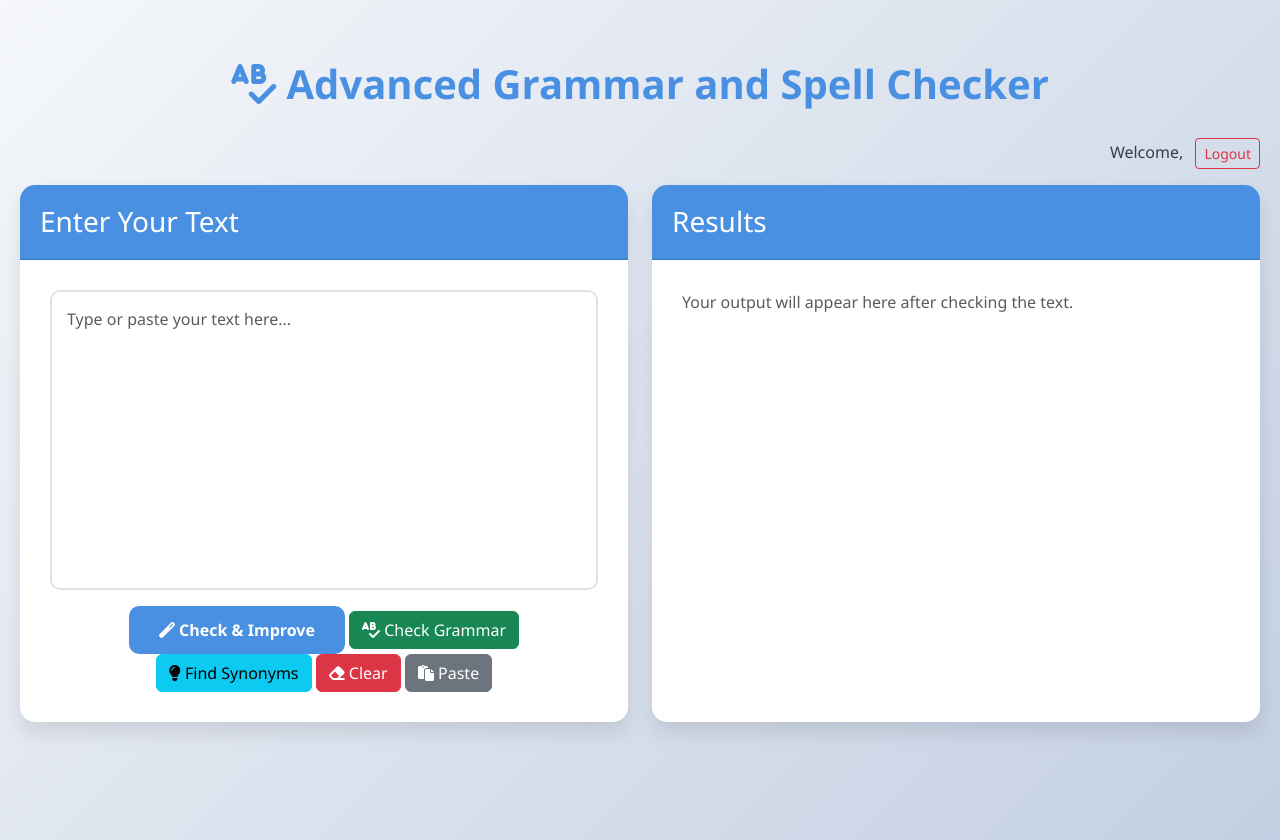
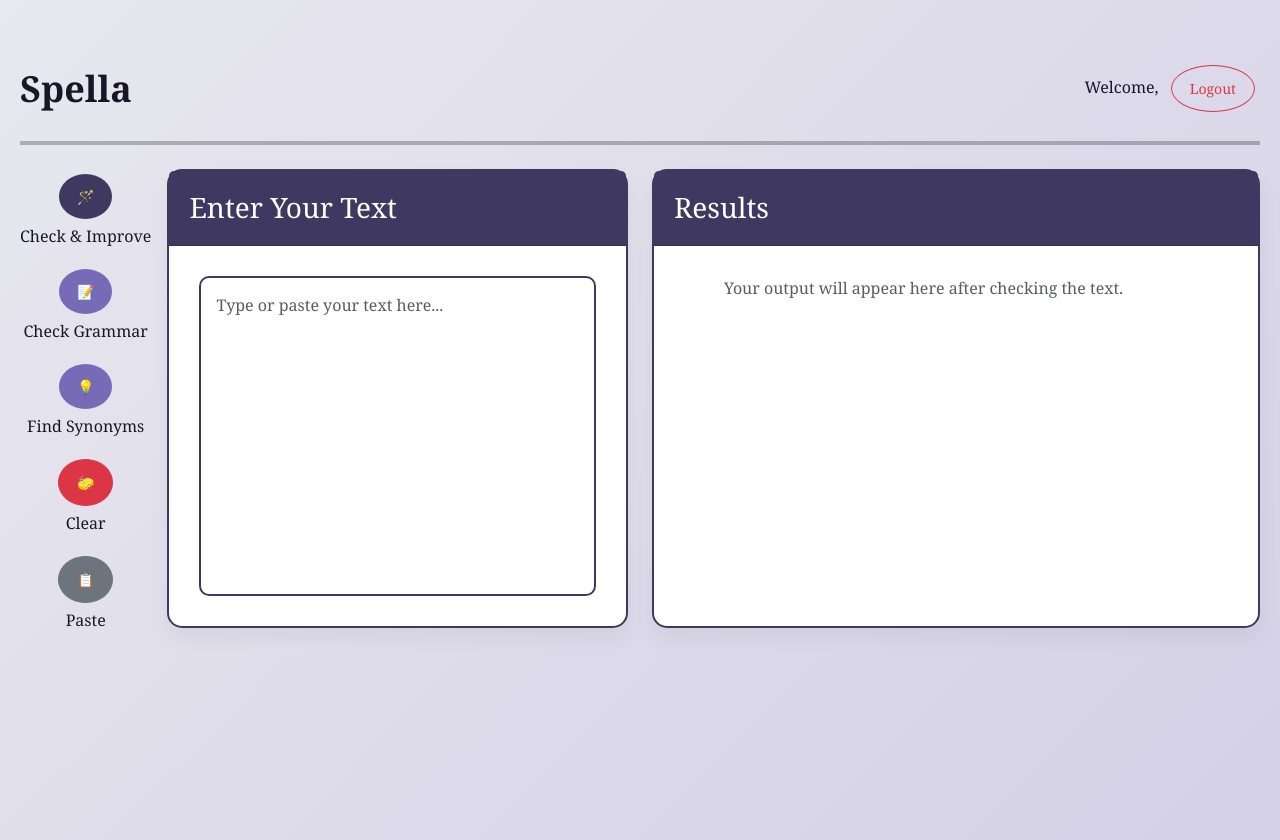
Before and after one commit to khadijanaeem/Spell_Checker, a Flask app: page /spellchecker in a window 1280 px wide. Run offline with Flask 3, Linux system fonts and the light colour scheme; parts of the project's set-up code (start-up, migrations or seed data) failed here and were passed over.

Commit message:
Update index.html

```diff
--- a/templates/index.html
+++ b/templates/index.html
@@ -4,24 +4,24 @@
 <head>
     <meta charset="utf-8">
     <meta name="viewport" content="width=device-width, initial-scale=1">
-    <title>Advanced Grammar and Spell Checker</title>
+    <title>Spella</title>
     <link rel="stylesheet" href="https://cdn.jsdelivr.net/npm/bootstrap@5.3.2/dist/css/bootstrap.min.css">
     <link rel="stylesheet" href="https://cdnjs.cloudflare.com/ajax/libs/font-awesome/6.0.0/css/all.min.css">
     <style>
-
         :root {
-            --primary-color: #4a90e2;
-            --secondary-color: #f5f7fa;
-            --accent-color: #50c878;
-            --text-color: #2c3e50;
+            --primary-color: #3F3962;
+            --secondary-color: #f0f0f5;
+            --accent-color: #776bb8;
+            --text-color: #191727;
             --error-color: #e74c3c;
         }
 
         body {
-            background: linear-gradient(135deg, #f5f7fa 0%, #c3cfe2 100%);
+            background: linear-gradient(135deg, #e8e8ef 0%, #d4d0e6 100%);
             min-height: 100vh;
             color: var(--text-color);
-            font-family: 'Segoe UI', Tahoma, Geneva, Verdana, sans-serif;
+            font-family: 'Georgia', serif;
+            margin: 0px;
         }
 
         .container {
@@ -31,9 +31,9 @@
         }
 
         .card {
-            border: none;
+            border: 2px solid var(--primary-color);
             border-radius: 15px;
-            box-shadow: 0 10px 20px rgba(0, 0, 0, 0.1);
+            box-shadow: 0 10px 20px rgba(0, 0, 0, 0.05);
             background: white;
             margin-bottom: 20px;
         }
@@ -41,9 +41,11 @@
         .card-header {
             background: var(--primary-color);
             color: white;
-
-            border-radius: 15px 15px 0 0 !important;
+            border-radius: 15px 15px 0 0;
             padding: 20px;
+            font-family: Georgia, serif;
+            font-size: 21px;
+            font-weight: normal;
         }
 
         .card-body {
@@ -51,50 +53,101 @@
         }
 
         h1 {
-            text-align: center;
+            text-align: left;
             color: var(--primary-color);
-            margin-bottom: 30px;
-            font-weight: 600;
+            margin: 30px 0 30px 40px;
+            font-weight: normal;
+            font-family: Georgia, serif;
+            font-size: 40px;
         }
 
         .form-control {
             border-radius: 10px;
-            border: 2px solid #e1e1e1;
+            border: 2px solid var(--primary-color);
             padding: 15px;
             font-size: 16px;
+            font-family: Georgia, serif;
             transition: all 0.3s ease;
         }
 
         .form-control:focus {
-            border-color: var(--primary-color);
-            box-shadow: 0 0 0 0.2rem rgba(74, 144, 226, 0.25);
+            border-color: var(--accent-color);
+            box-shadow: 0 0 0 0.2rem rgba(63, 57, 98, 0.25);
         }
 
         .btn-primary {
             background-color: var(--primary-color);
             border: none;
-            border-radius: 10px;
-            padding: 12px 30px;
-            font-size: 16px;
-            font-weight: 600;
+            border-radius: 50%;
+            padding: 15px 20px;
+            font-size: 20px;
+            font-weight: normal;
+            font-family: Georgia, serif;
+            color: white;
+            transition: all 0.3s ease;
+            margin: 5px;
+        }
+
+        .btn-primary:hover {
+            background-color: #191727;
+            transform: translateY(-2px);
+        }
+
+        .btn-accent {
+            background-color: var(--accent-color);
+            border: none;
+            border-radius: 50%;
+            padding: 15px 20px;
+            font-size: 10px;
+            font-family: Georgia, serif;
+            color: white;
+            transition: all 0.3s ease;
+            margin: 5px;
+        }
+
+        .btn-accent:hover {
+            background-color: #5f50a9;
+            transform: translateY(-2px);
+        }
+
+        .btn-danger, .btn-secondary {
+            border-radius: 50%;
+            padding: 15px 20px;
+            font-size: 20px;
+            margin: 5px;
+        }
+
+        .result-section {
+            margin-top: 40px;
+        }
+
+        .action-buttons button {
+            border-radius: 5px;
+            padding: 12px 20px;
+            font-size: 10px;
+            font-family: Georgia, serif;
             transition: all 0.3s ease;
         }
 
-        .btn-primary:hover {
-            background-color: #357abd;
-            transform: translateY(-2px);
+        .d-flex .btn {
+            border-radius: 50%; /* Make the buttons circular */
+            padding: 12px 18px; /* Adjust padding for circular appearance */
+            font-size: 14px; /* Smaller font size */
+            font-family: Georgia, serif;
+            transition: all 0.3s ease;
+            margin: 5px;
         }
 
-        .result-section {
-
-            margin-top: 40px;
+        /* Ensure buttons have a smaller font size */
+        .d-flex .btn i {
+            font-size: 18px; /* Smaller icon size for consistency */
         }
 
         .synonyms-section {
             margin-top: 20px;
             padding: 15px;
             background-color: var(--secondary-color);
-            border-radius: 10px;
+            border-radius: 5px;
         }
 
         .synonym-item {
@@ -105,6 +158,7 @@
             color: white;
             border-radius: 15px;
             font-size: 14px;
+            font-family: Georgia, serif;
         }
 
         .word-type {
@@ -152,65 +206,99 @@
             font-size: 14px;
             color: var(--text-color);
         }
+
         textarea.form-control {
             resize: none;
             min-height: 300px;
         }
 
+        p {
+            font-size: 16px;
+            font-family: Georgia, serif;
+            font-weight: normal;
+            margin-left: 40px;
+        }
+
+        .flash_error {
+            font-size: medium;
+            color: darkred;
+            font-family: Georgia, serif;
+        }
     </style>
 </head>
 
 <body>
     <div class="container">
-        <h1><i class="fas fa-spell-check"></i> Advanced Grammar and Spell Checker</h1>
-
-            <div class="text-end mb-3">
-                <span>Welcome, {{ session['username'] }}</span>
+        <!--<h1><i class="fas fa-spell-check"></i>Spella</h1>-->
+        <div class="text-end mb-3 d-flex justify-content-between align-items-center">
+            <div class="d-flex align-items-center">
+                <!--<img src="{{ url_for('static', filename='spella_icon.jpg') }}" alt="Spella Icon" style="width: 50px; height: 50px; margin-right: 10px;">-->
+                <span style="font-size: 36px; font-weight: bold;">Spella</span>
+            </div>
+            <div>
+                Welcome, {{ session['username'] }}
                 {% if session['username'] != 'Guest' %}
-                    <a href="{{ url_for('logout') }}" class="btn btn-outline-danger btn-sm ms-2" >Logout</a>
+                    <a href="{{ url_for('logout') }}" class="btn btn-outline-danger btn-sm ms-2">Logout</a>
                 {% else %}
                     <a href="{{ url_for('logout') }}" class="btn btn-outline-secondary btn-sm ms-2">Exit Guest Mode</a>
                 {% endif %}
             </div>
+        </div>
 
+            <hr class="my-4" style="border: 2px solid #000000;">
         <div class="row gx-4">
                         <!-- Input Section -->
                         <div class="col-md-6 d-flex">
+                            <form action="/spell" method="post" id="checkForm" class="d-flex flex-fill">
+                                <!-- Left column with buttons (inside the form) -->
+                                <div class="d-flex flex-column me-3 text-center">
+                                    <div class="mb-3">
+                                        <button type="submit" name="action" value="check" class="btn btn-primary">
+                                           <!--<i class="fas fa-magic"></i>-->  🪄
+                                        </button>
+                                        <div class="btn-label">Check & Improve</div>
+                                    </div>
+                                    <div class="mb-3">
+                                        <button type="submit" name="action" value="grammar" class="btn btn-accent">
+                                          <!--<i class="fas fa-spell-check"></i> --> 📝
+                                        </button>
+                                        <div class="btn-label">Check Grammar</div>
+                                    </div>
+                                    <div class="mb-3">
+                                        <button type="submit" name="action" value="synonyms" class="btn btn-accent">
+                                           <!--<i class="fas fa-lightbulb"></i>-->💡
+                                        </button>
+                                        <div class="btn-label">Find Synonyms</div>
+                                    </div>
+                                    <div class="mb-3">
+                                        <button type="button" class="btn btn-danger" onclick="clearText()">
+                                           <!--<i class="fas fa-eraser"></i>-->🧽
+                                        </button>
+                                        <div class="btn-label">Clear</div>
+                                    </div>
+                                    <div class="mb-3">
+                                        <button type="button" class="btn btn-secondary" onclick="pasteText()">
+                                           <!--<i class="fas fa-paste"></i>--> 📋
+                                        </button>
+                                        <div class="btn-label">Paste</div>
+                                    </div>
+                                </div>
+
+
+                                <!-- Right column with the input field -->
                                 <div class="card flex-fill d-flex flex-column">
                                     <div class="card-header">
                                         <h3 class="mb-0">Enter Your Text</h3>
                                     </div>
                                     <div class="card-body d-flex flex-column">
-                                    <form action="/spell" method="post" id="checkForm" class="flex-fill d-flex flex-column">
                                         <div class="form-group flex-fill">
-                                            <textarea class="form-control h-100" id="text" name="text" placeholder="Type or paste your text here...">{{ request.form['text'] }}</textarea>
-                                        </div>
-                                        <div class="text-center mt-3">
-                                            <button type="submit" class="btn btn-primary">
-                                                <i class="fas fa-magic"></i> Check & Improve
-                                            </button>
-                                            <button type="submit" name="action" value="grammar" class="btn btn-success">
-                                                <i class="fas fa-spell-check"></i> Check Grammar
-                                            </button>
-
-                                            <button type="submit" name="action" value="synonyms" class="btn btn-info">
-                                                <i class="fas fa-lightbulb"></i> Find Synonyms
-                                            </button>
-                                            <button type="button" class="btn btn-danger" onclick="clearText()">
-                                                <i class="fas fa-eraser"></i> Clear
-                                            </button>
-                                            <button type="button" class="btn btn-secondary" onclick="pasteText()">
-                                                <i class="fas fa-paste"></i> Paste
-                                            </button>
-                                        </div>
-                                    </form>
-                                    <div class="loading text-center mt-3" id="loading">
-                                        <i class="fas fa-spinner"></i>
-                                        <p>Analyzing your text...</p>
+                                            <textarea class="form-control h-100" id="text" name="text" placeholder="Type or paste your text here...">{{ request.form.get('text', '') }}</textarea>
                                         </div>
                                     </div>
                                 </div>
+                            </form>
                         </div>
+
 
 
             <!-- Output Section -->
@@ -266,7 +354,7 @@
 {% endif %}
 
 
-                        {% if action == 'synonyms' and synonyms %}
+                        {% if (action == 'synonyms' or action == 'check') and synonyms %}
                         <div class="synonyms-section">
                             <h4>Suggested Synonyms:</h4>
                             {% for word, word_type, syn_list in synonyms %}
@@ -279,6 +367,7 @@
                             {% endfor %}
                         </div>
                         {% endif %}
+
                         {% else %}
                         <p class="text-muted">Your output will appear here after checking the text.</p>
                         {% endif %}
```
Lines whose indentation alone changed are shown as unchanged.
